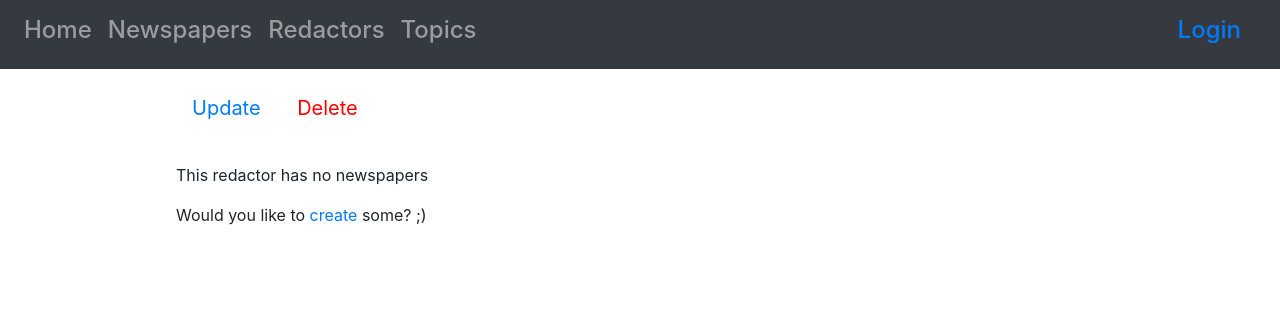
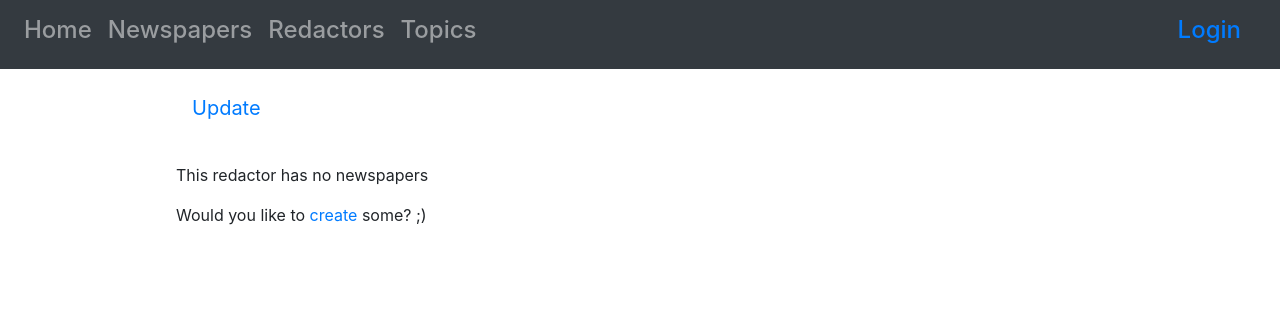
Before and after one commit to Yulia-Mala/django_site_newspaper, a Django app: template templates/tracker/redactor_detail.html in a window 1280 px wide. Shown: the top 329 px of the page. Run offline with Django 4.2, Linux system fonts and the light colour scheme; the template is opened without the code that fills it, so the values that code supplies are empty.

Commit message:
front fixed

```diff
--- a/templates/tracker/redactor_detail.html
+++ b/templates/tracker/redactor_detail.html
@@ -8,7 +8,6 @@
       {% endif %}
     </h3>
     <a class="btn-lg" href="{% url "tracker:redactor-update" pk=redactor.id%}">Update</a>
-    <a class="btn-lg" style="color:red;" href="{% url "tracker:redactor-update" pk=redactor.id%}">Delete</a>
 
     <p><h6>
       {% if redactor.first_name and redactor.last_name %}
--- a/tracker/views.py
+++ b/tracker/views.py
@@ -1,3 +1,4 @@
+from django.contrib.auth import get_user_model
 from django.contrib.auth.mixins import LoginRequiredMixin
 from django.db.models import Count
 from django.shortcuts import render
```
